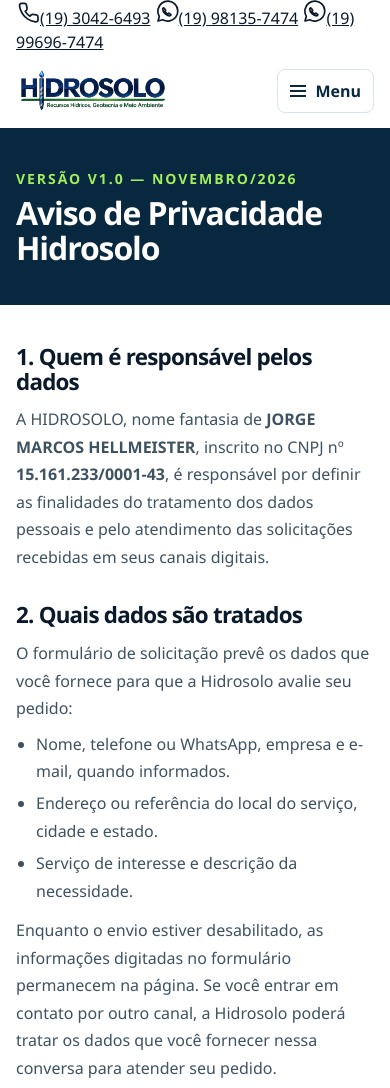
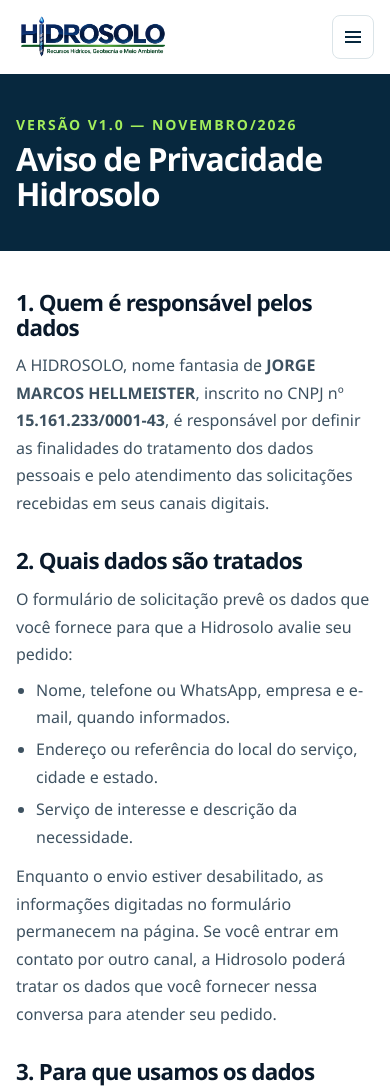
Before and after one commit to Neto-Aflor/hidrosolo, a plain HTML site: page privacidade/index.html in a window 390 px wide. Shown: the top 1088 px of the page. Drawn offline with Linux system fonts and the light colour scheme.

Commit message:
Add files via upload

```diff
--- a/privacidade/index.html
+++ b/privacidade/index.html
@@ -17,17 +17,10 @@
   </svg>
   <a class="skip-link" href="#conteudo">Ir para o conteúdo</a>
   <header class="site-header" id="inicio">
-    <div class="top-bar">
-      <div class="wrap top-contacts">
-        <a href="tel:+551930426493"><svg class="icon" aria-hidden="true"><use href="#icon-phone"></use></svg>(19) 3042-6493</a>
-        <a href="https://api.whatsapp.com/send?phone=5519981357474" aria-label="WhatsApp (19) 98135-7474" target="_blank" rel="noopener noreferrer"><svg class="icon" aria-hidden="true"><use href="#icon-whatsapp"></use></svg>(19) 98135-7474</a>
-        <a href="https://api.whatsapp.com/send?phone=5519996967474" aria-label="WhatsApp (19) 99696-7474" target="_blank" rel="noopener noreferrer"><svg class="icon" aria-hidden="true"><use href="#icon-whatsapp"></use></svg>(19) 99696-7474</a>
-      </div>
-    </div>
     <div class="wrap header-main">
       <a class="brand" href="../index.html#inicio" target="_blank" rel="noopener noreferrer"><img src="../assets/logo-hidrosolo.png" alt="Hidrosolo — Recursos Hídricos, Geotecnia e Meio Ambiente"></a>
-      <button class="menu-toggle" type="button" aria-expanded="false" aria-controls="menu-principal" hidden>
-        <span class="menu-icon" aria-hidden="true"></span><span>Menu</span>
+      <button class="menu-toggle" type="button" aria-label="Abrir menu" aria-expanded="false" aria-controls="menu-principal" hidden>
+        <span class="menu-icon" aria-hidden="true"></span>
       </button>
       <nav id="menu-principal" aria-label="Navegação principal">
         <a href="../index.html#inicio" target="_blank" rel="noopener noreferrer">Início</a>
```
